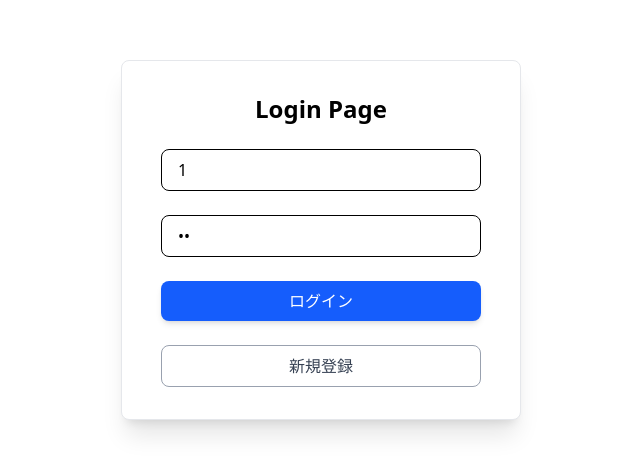
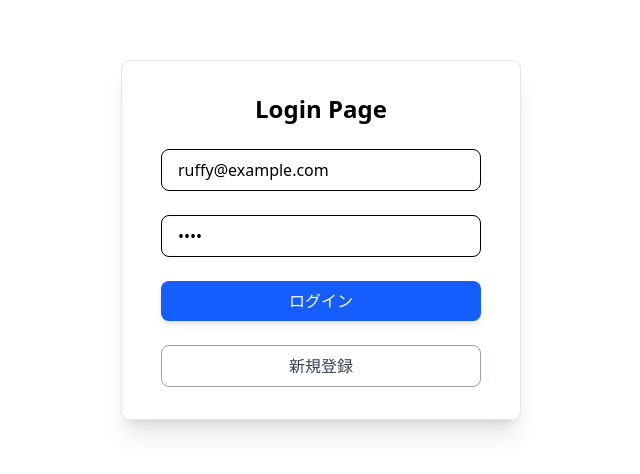
Before and after one commit to rikuyu/book-app-express, a React (Vite) app in the folder frontend/: page /login in a window 1280 px wide. Shown: the part 160-634 px from the top of the page, without its empty margins (319-959 px from the left). Built offline with nearby package versions, Linux system fonts and the light colour scheme.

Commit message:
request login & register

```diff
--- a/frontend/src/App.tsx
+++ b/frontend/src/App.tsx
@@ -13,7 +13,7 @@ function App() {
     return (
         <BrowserRouter>
             <Routes>
-                <Route path="/" element={<Navigate to="/books" replace/>}/>
+                <Route path="/" element={<Navigate to="/login" replace/>}/>
                 <Route path="/login" element={<Login/>}/>
                 <Route path="/register" element={<Register/>}/>
                 <Route path="/books" element={<BookTable />}/>
--- a/frontend/src/components/Login.tsx
+++ b/frontend/src/components/Login.tsx
@@ -3,26 +3,26 @@ import {useState} from "react";
 import {BASE_URL} from "../utils/Constants.ts";
 
 function Login() {
-    const [id, setId] = useState("1");
-    const [password, setPassword] = useState("pw");
+    const [email, setEmail] = useState("ruffy@example.com");
+    const [password, setPassword] = useState("test");
     const navigate = useNavigate();
 
     const handleLogin = () => {
-        if (!id || !password) {
-            alert("ユーザーIDとパスワードを入力してください。");
+        if (!email || !password) {
+            alert("メールアドレスとパスワードを入力してください。");
             return;
         }
 
-        fetch(`${BASE_URL}/login`, {
+        fetch(`${BASE_URL}/auth/login`, {
             method: "POST",
             headers: {
                 "Content-Type": "application/json",
             },
-            body: JSON.stringify({id, password}),
+            body: JSON.stringify({email, password}),
             credentials: "include",
         })
-            .then(response => {
-                if (!response.ok) {
+            .then(res => {
+                if (!res.ok) {
                     throw new Error("Login failed");
                 }
                 console.log("Login Success");
@@ -41,9 +41,9 @@ function Login() {
                 <h1 className="text-2xl font-bold">Login Page</h1>
                 <input
                     type="text"
-                    placeholder="ユーザーID"
-                    value={id}
-                    onChange={(e) => setId(e.target.value)}
+                    placeholder="メールアドレス"
+                    value={email}
+                    onChange={(e) => setEmail(e.target.value)}
                     className="w-80 px-4 py-2 border rounded-lg focus:outline-none focus:ring-2 ring-blue-200"
                 />
                 <input
--- a/frontend/src/components/Register.tsx
+++ b/frontend/src/components/Register.tsx
@@ -14,7 +14,7 @@ function Register() {
             return;
         }
 
-        fetch(`${BASE_URL}/register`, {
+        fetch(`${BASE_URL}/auth/register`, {
             method: 'POST',
             headers: {
                 'Content-Type': 'application/json',
```
